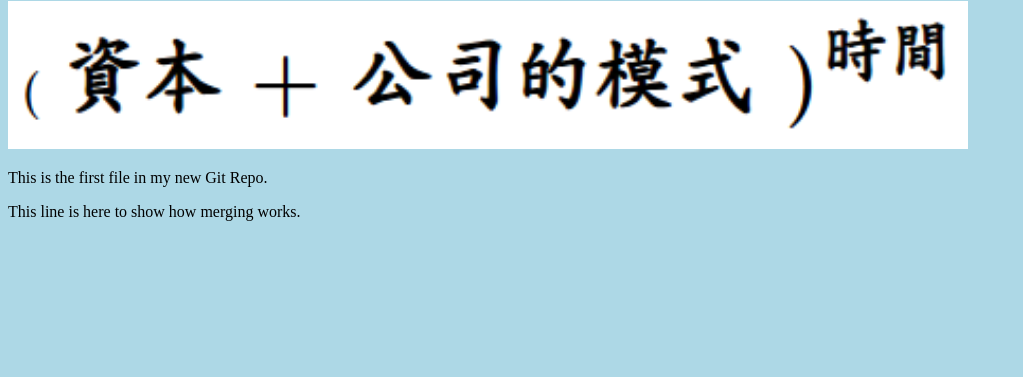
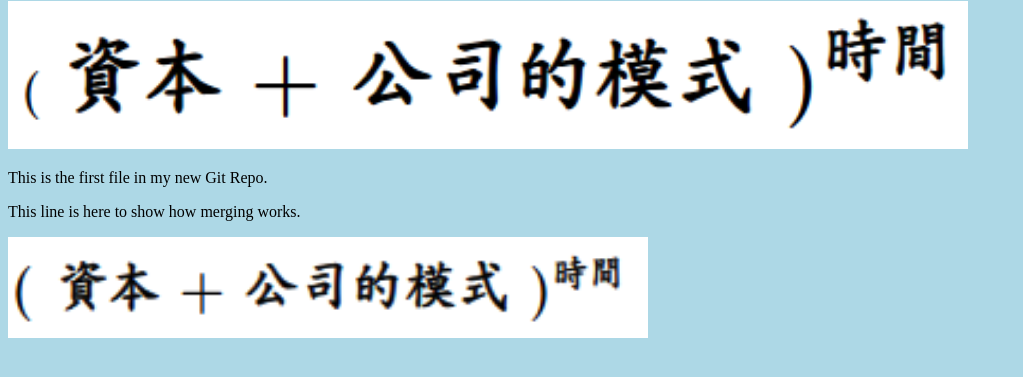
Before and after one commit to OscarLin0525/hello-word, a plain HTML site: page index.html in a window 1280 px wide. Shown: the part 79-456 px from the top of the page, without its empty margins (0-1023 px from the left). Drawn offline with Linux system fonts and the light colour scheme.

Commit message:
add new image

```diff
--- a/index.html
+++ b/index.html
@@ -12,6 +12,9 @@ alt="Hello World from Space"
 style="width:100%;max-width:960px"></div>
 <p>This is the first file in my new Git Repo.</p>
 <p>This line is here to show how merging works.</p>
+<div><img src="img_hello_git.jpg"
+alt="Hello Git"
+style="width:100%;max-width:640px"></div>
 
 </body>
 </html>
```
